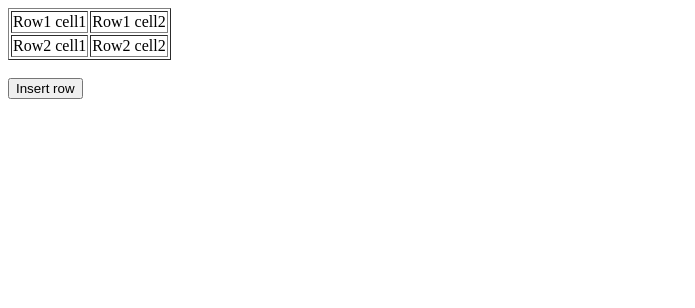
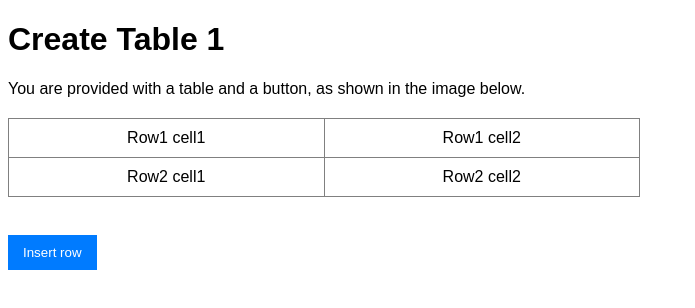
Before and after one commit to acciojob/create-table-1-RUCHIR04-R, a website: page main.html in a window 1280 px wide. Shown: the whole page, without its empty margins (0-695 px from the left). Drawn offline with Linux system fonts and the light colour scheme.

Commit message:
created a submission

```diff
--- a/main.html
+++ b/main.html
@@ -1,25 +1,28 @@
 <!DOCTYPE html>
+<html lang="en">
+<head>
+    <meta charset="UTF-8">
+    <meta name="viewport" content="width=device-width, initial-scale=1.0">
+    <link rel="stylesheet" href="styles.css">
+    <title>Create Table</title>
+</head>
+<body>
+    <h1>Create Table 1</h1>
+    <p>You are provided with a table and a button, as shown in the image below.</p>
 
-<html>
+    <table id="myTable" border="1">
+        <tr>
+            <td>Row1 cell1</td>
+            <td>Row1 cell2</td>
+        </tr>
+        <tr>
+            <td>Row2 cell1</td>
+            <td>Row2 cell2</td>
+        </tr>
+    </table>
+    <br>
+    <button id="insertBtn">Insert row</button>
 
-<head>
-	<meta charset=utf-8 />
-	<title>Insert row in a table</title>
-	<link rel="stylesheet" href="styles.css">
-</head>
-
-<body>
-	<table id="sampleTable" border="1">
-		<tr><td>Row1 cell1</td>
-		<td>Row1 cell2</td></tr>
-		<tr><td>Row2 cell1</td>
-		<td>Row2 cell2</td></tr>
-	</table><br>
-
-	<input type="button" onclick="insert_Row()" value="Insert row">
-    <script type="text/javascript" src="./script.js">
-</script>
-
+    <script src="script.js"></script>
 </body>
-
 </html>
--- a/script.js
+++ b/script.js
@@ -1,5 +1,12 @@
-function insert_Row() {
-    //Write your code here
+document.getElementById("insertBtn").addEventListener("click", function() {
 
+    var table = document.getElementById("myTable");
 
-}
+    var newRow = table.insertRow(0);
+
+    var cell1 = newRow.insertCell(0);
+    var cell2 = newRow.insertCell(1);
+
+    cell1.innerHTML = "New Cell1";
+    cell2.innerHTML = "New Cell2";
+});
--- a/styles.css
+++ b/styles.css
@@ -1 +1,27 @@
 /*  your css code here. If applicable */
+body {
+    font-family: Arial, sans-serif;
+}
+
+table {
+    width: 50%;
+    margin: 20px 0;
+    border-collapse: collapse;
+}
+
+td {
+    padding: 10px;
+    text-align: center;
+}
+
+button {
+    padding: 10px 15px;
+    background-color: #007BFF;
+    color: white;
+    border: none;
+    cursor: pointer;
+}
+
+button:hover {
+    background-color: #0056b3;
+}
```
